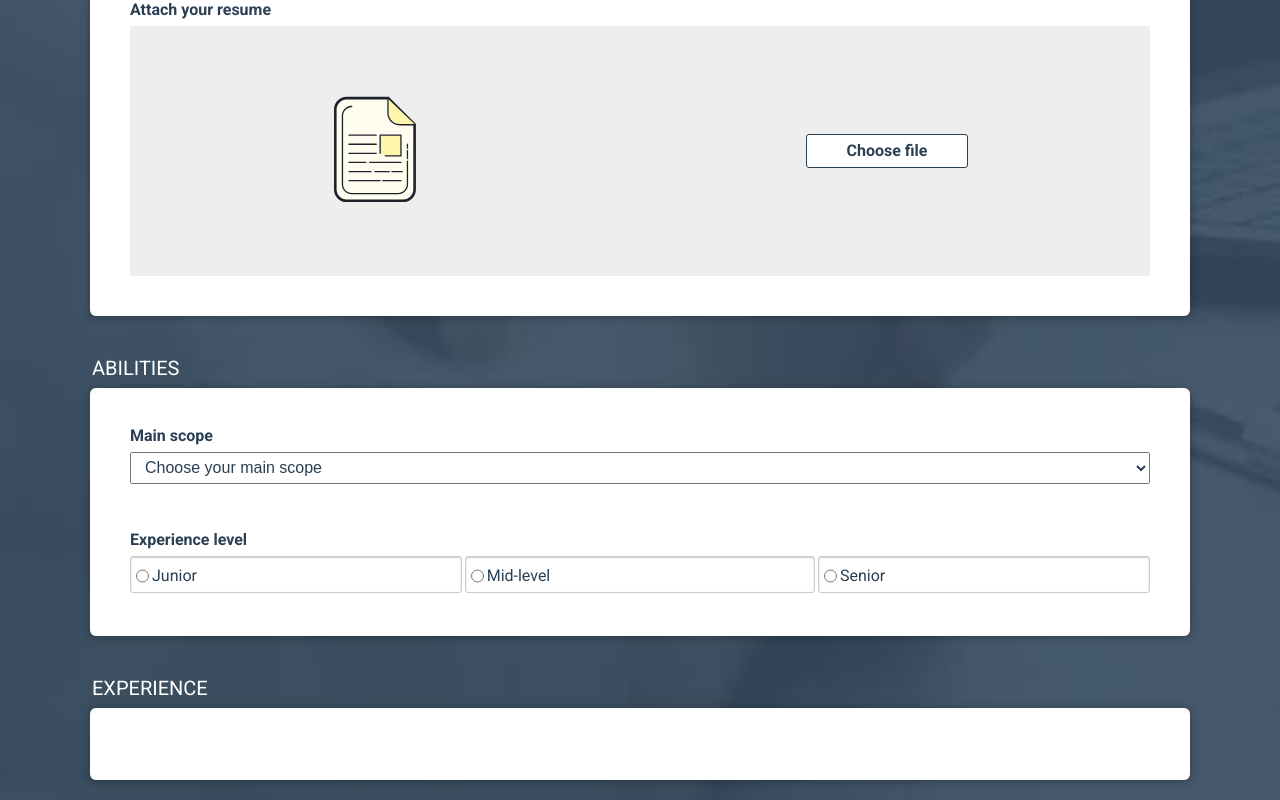
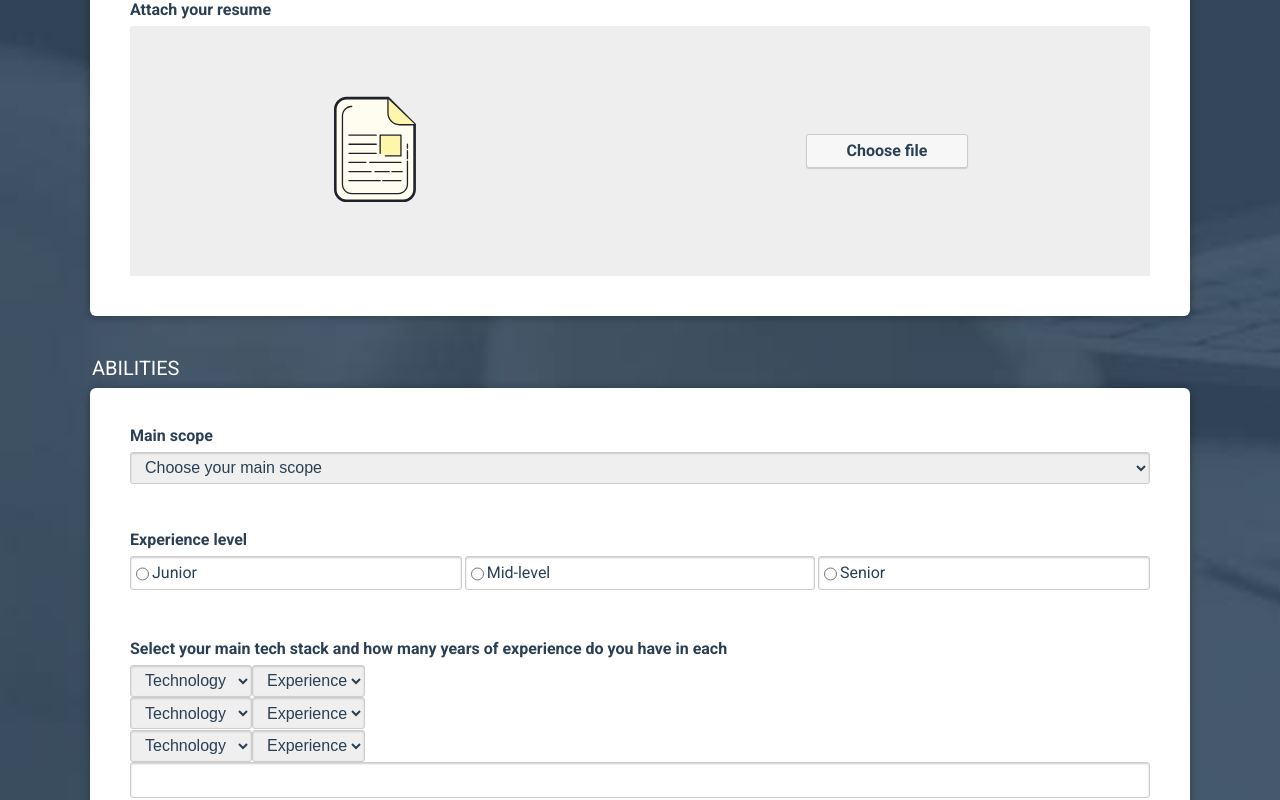
Before and after one commit to HigorR456/dog-finds, a Next.js app: page /edit in a window 1280 px wide. Shown: the part 1200-2000 px from the top of the page. Built offline with nearby package versions, Linux system fonts and the light colour scheme.

Commit message:
Tech Stack label added

```diff
--- a/src/pages/edit/index.tsx
+++ b/src/pages/edit/index.tsx
@@ -191,6 +191,132 @@ const index = () => {
                     </div>
                   </div>
 
+                  <div>
+                    <label htmlFor='tech'>Select your main tech stack and how many years of experience do you have in each
+                      <div>
+                        <select
+                          id='stack'
+                          name='stack'>
+                          <option>Technology</option>
+                          <option>Angular</option>
+                          <option>Bootstrap</option>
+                          <option>C</option>
+                          <option>C#</option>
+                          <option>C++</option>
+                          <option>Express.js</option>
+                          <option>Java</option>
+                          <option>JavaScript</option>
+                          <option>MongoDB</option>
+                          <option>Next.js</option>
+                          <option>Node.js</option>
+                          <option>Python</option>
+                          <option>PHP</option>
+                          <option>React.js</option>
+                          <option>SASS</option>
+                          <option>TailwindCSS</option>
+                          <option>TypeScript</option>
+                          <option>Vue.js</option>
+                        </select>
+
+                        <select
+                          id='exp'
+                          name='exp'>
+                          <option>Experience</option>
+                          <option>0-1</option>
+                          <option>1-2</option>
+                          <option>2-3</option>
+                          <option>3-4</option>
+                          <option>4-5</option>
+                          <option>5+</option>
+                        </select>
+                      </div>
+
+                      <div>
+                        <select
+                          id='stack'
+                          name='stack'>
+                          <option disabled selected>Technology</option>
+                          <option>Angular</option>
+                          <option>Bootstrap</option>
+                          <option>C</option>
+                          <option>C#</option>
+                          <option>C++</option>
+                          <option>Express.js</option>
+                          <option>Java</option>
+                          <option>JavaScript</option>
+                          <option>MongoDB</option>
+                          <option>Next.js</option>
+                          <option>Node.js</option>
+                          <option>Python</option>
+                          <option>PHP</option>
+                          <option>React.js</option>
+                          <option>SASS</option>
+                          <option>TailwindCSS</option>
+                          <option>TypeScript</option>
+                          <option>Vue.js</option>
+                        </select>
+
+                        <select
+                          id='exp'
+                          name='exp'>
+                          <option>Experience</option>
+                          <option>0-1</option>
+                          <option>1-2</option>
+                          <option>2-3</option>
+                          <option>3-4</option>
+                          <option>4-5</option>
+                          <option>5+</option>
+                        </select>
+                      </div>
+
+                      <div>
+                        <select
+                          id='stack'
+                          name='stack'>
+                          <option>Technology</option>
+                          <option>Angular</option>
+                          <option>Bootstrap</option>
+                          <option>C</option>
+                          <option>C#</option>
+                          <option>C++</option>
+                          <option>Express.js</option>
+                          <option>Java</option>
+                          <option>JavaScript</option>
+                          <option>MongoDB</option>
+                          <option>Next.js</option>
+                          <option>Node.js</option>
+                          <option>Python</option>
+                          <option>PHP</option>
+                          <option>React.js</option>
+                          <option>SASS</option>
+                          <option>TailwindCSS</option>
+                          <option>TypeScript</option>
+                          <option>Vue.js</option>
+                        </select>
+
+                        <select
+                          id='exp'
+                          name='exp'>
+                          <option>Experience</option>
+                          <option>0-1</option>
+                          <option>1-2</option>
+                          <option>2-3</option>
+                          <option>3-4</option>
+                          <option>4-5</option>
+                          <option>5+</option>
+                        </select>
+                      </div>
+
+                      <input type="text" list="cars" />
+                      <datalist id="cars">
+                        <option>Volvo</option>
+                        <option>Saab</option>
+                        <option>Mercedes</option>
+                        <option>Audi</option>
+                      </datalist>
+                    </label>
+                  </div>
+
               </fieldset>
 
               <fieldset className='experience'>
--- a/src/styles/edit.scss
+++ b/src/styles/edit.scss
@@ -47,6 +47,9 @@
 
                     display: flex;
                     flex-direction: column;
+                    &:focus {
+                        border: 1px solid red;
+                    }
 
                     input {
                         border: 1px solid #ccc;
@@ -55,14 +58,30 @@
                         height: 32px;
                         font-size: 16px;
                         padding-left: 10px;
+
+                        &:focus {
+                            outline: 1px solid #2e85dd;
+                            border: 1px solid white;
+                            box-shadow: 0 0 7px 0px #7abcff;
+                        }
                     }
                 }
 
                 select {
+                    border: 1px solid #ccc;
+                    box-shadow: 0 1px 2px 0 #ccc inset;
+                    border-radius: 3px;
                     padding-left: 10px;
                     font-size: 16px;
                     height: 32px;
                     color: #2a3f54;
+
+                    &:focus {
+                        outline: 1px solid #2e85dd;
+                        border: 1px solid white;
+                        box-shadow: 0 0 7px 0px #7abcff;
+                    }
+
                     option {
                         color: #2a3f54;
                     }
@@ -93,15 +112,19 @@
                         flex-direction: column;
                         text-align: center;
 
-                        background: white;
+
+                        background: #f7f7f7;
                         width: 132px;
                         line-height: 32px;
                         margin: auto;
                         margin-top: 90px;
                         border-radius: 3px;
-                        border: 1px solid #2a3f54;
+                        border: 1px solid #ccc;
+                        box-shadow: 0 1px 1px 0 #ccc;
 
                         cursor: pointer;
+
+                        &:hover {background: white;}
                     }
 
                     input {
@@ -165,14 +188,17 @@
                         flex-direction: column;
                         text-align: center;
 
-                        background: white;
+                        background: #f7f7f7;
                         width: 160px;
                         line-height: 32px;
                         margin: auto;
                         border-radius: 3px;
-                        border: 1px solid #2a3f54;
+                        border: 1px solid #ccc;
+                        box-shadow: 0 1px 1px 0 #ccc;
 
                         cursor: pointer;
+
+                        &:hover {background: white;}
                     }
 
                     input {
@@ -191,7 +217,7 @@
                         grid-template-columns: auto;
                     }
                     label {
-                        align-items: flex-end;
+                        align-items: center;
                         font-weight: 400;
                         line-height: 32px;
                         font-size: 16px;
@@ -204,7 +230,8 @@
 
                         input {
                             box-shadow: none;
-                            height: 32px;
+                            height: 16px;
+                            border-radius: 16px;
                             font-size: 16px;
                             padding-left: 10px;
                         }
```
